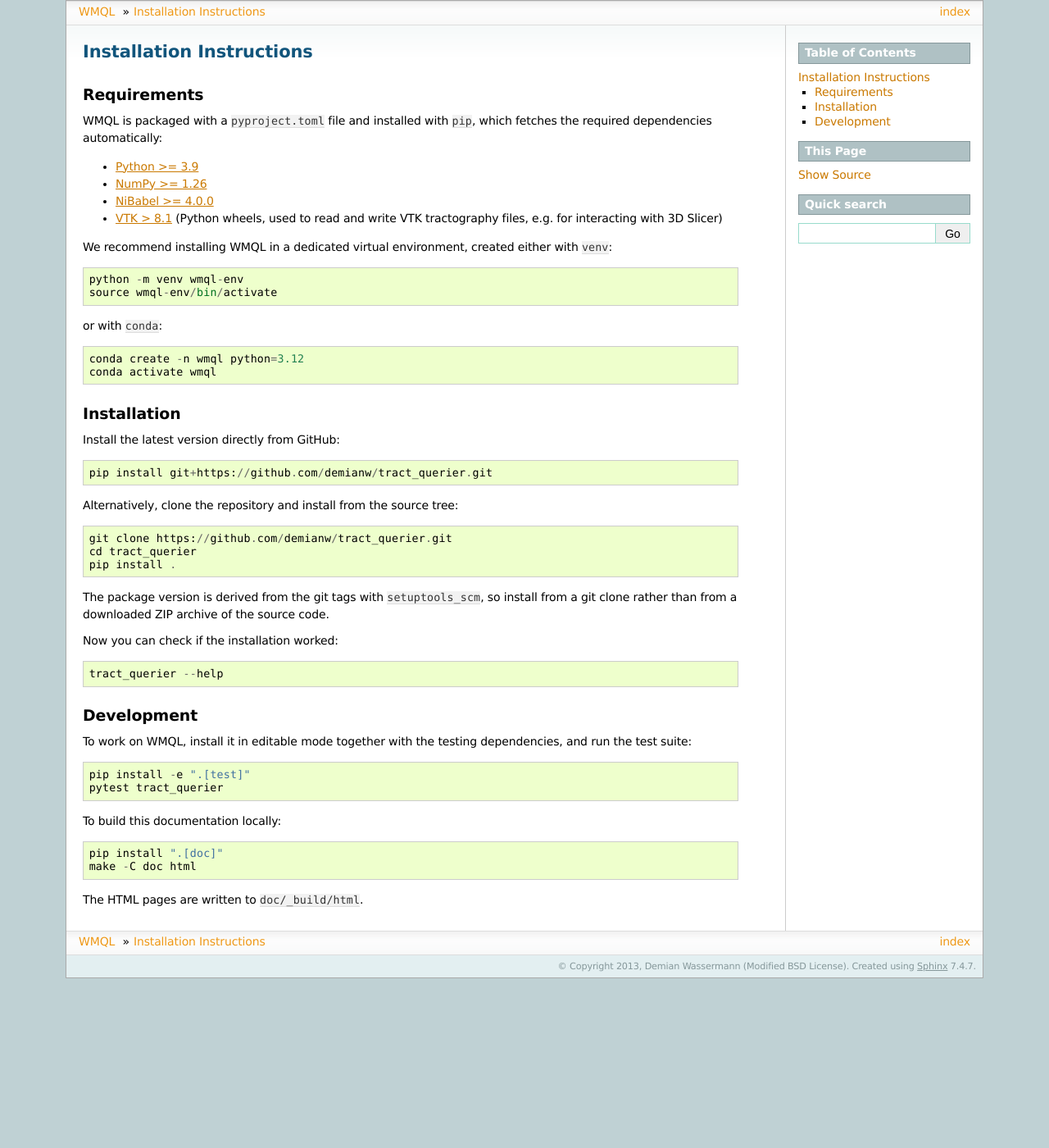
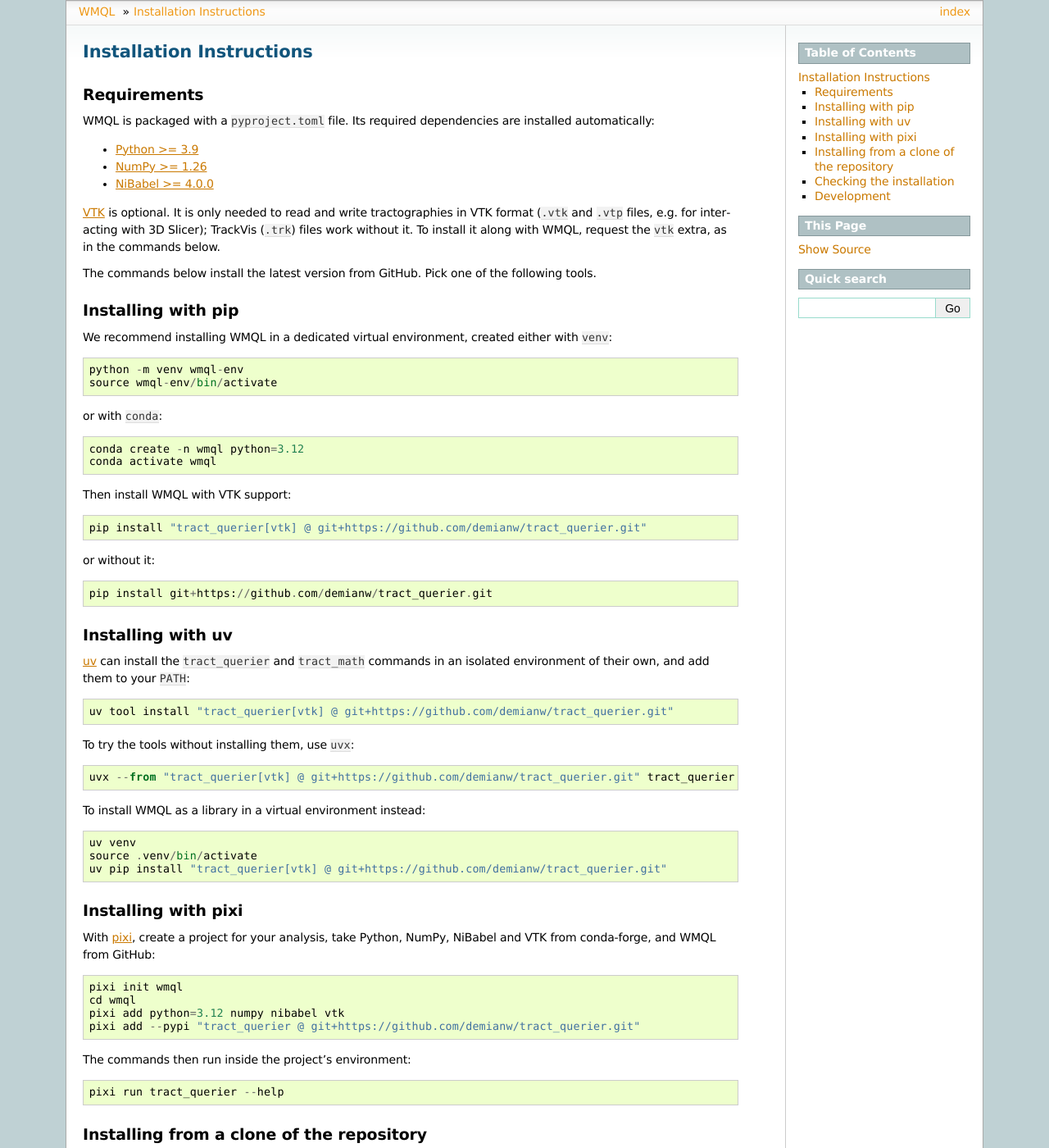
Before and after one commit to demianw/tract_querier, a Sphinx documentation site: the page built from doc/installation_instructions.rst, in a window 1280 px wide and 1400 px high. Shown: the whole window at 82% size. Built offline with Sphinx 7.4.7, drawn with Linux system fonts in a browser that asks for light colours; formulas are drawn with MathJax 3; the version number could not be read and is left out; some of the changed text lies outside the part shown.

Commit message:
ENH: Make VTK an optional dependency; document uv and pixi installs
VTK is only needed to read and write .vtk/.vtp tractographies, and
`tract_querier.tractography` already works without it, so move it from
the required dependencies to a `vtk` extra. TrackVis (.trk) files keep
working with NumPy and NiBabel alone.

- Fix the optional import: the VTK function names were added to
  `__all__` before importing them, so without VTK reading a .vtk file
  raised `NameError` instead of the intended message (and
  `from tract_querier.tractography import *` failed). The message now
  says how to install VTK, and the import-time warning is gone.
- CI: the `minimal` jobs install without VTK, the `latest` jobs with it.
- Installation docs: describe the `vtk` extra and add installation with
  uv (`uv tool install`, `uvx`, `uv pip`) and pixi, and the uv
  development workflow.
- Ignore `*.egg-info`.

Co-Authored-By: Claude Opus 5.5 <noreply@anthropic.com>

```diff
--- a/doc/installation_instructions.rst
+++ b/doc/installation_instructions.rst
@@ -6,15 +6,24 @@ Installation Instructions
 
 Requirements
 ------------
-WMQL is packaged with a ``pyproject.toml`` file and installed with ``pip``,
-which fetches the required dependencies automatically:
+WMQL is packaged with a ``pyproject.toml`` file. Its required dependencies are
+installed automatically:
 
 * `Python >= 3.9 <https://www.python.org>`_
 * `NumPy >= 1.26 <https://numpy.org>`_
 * `NiBabel >= 4.0.0 <https://nipy.org/nibabel/>`_
-* `VTK > 8.1 <https://vtk.org>`_ (Python wheels, used to read and write VTK
-  tractography files, e.g. for interacting with 3D Slicer)
 
+`VTK <https://vtk.org>`_ is optional. It is only needed to read and write
+tractographies in VTK format (``.vtk`` and ``.vtp`` files, e.g. for
+interacting with 3D Slicer); TrackVis (``.trk``) files work without it. To
+install it along with WMQL, request the ``vtk`` extra, as in the commands
+below.
+
+The commands below install the latest version from GitHub. Pick one of the
+following tools.
+
+Installing with pip
+-------------------
 We recommend installing WMQL in a dedicated virtual environment, created
 either with ``venv``::
 
@@ -26,23 +35,60 @@ or with ``conda``::
   conda create -n wmql python=3.12
   conda activate wmql
 
-Installation
-------------
+Then install WMQL with VTK support::
 
-Install the latest version directly from GitHub::
+  pip install "tract_querier[vtk] @ git+https://github.com/demianw/tract_querier.git"
+
+or without it::
 
   pip install git+https://github.com/demianw/tract_querier.git
 
-Alternatively, clone the repository and install from the source tree::
+Installing with uv
+------------------
+`uv <https://docs.astral.sh/uv/>`_ can install the ``tract_querier`` and
+``tract_math`` commands in an isolated environment of their own, and add them
+to your ``PATH``::
+
+  uv tool install "tract_querier[vtk] @ git+https://github.com/demianw/tract_querier.git"
+
+To try the tools without installing them, use ``uvx``::
+
+  uvx --from "tract_querier[vtk] @ git+https://github.com/demianw/tract_querier.git" tract_querier --help
+
+To install WMQL as a library in a virtual environment instead::
+
+  uv venv
+  source .venv/bin/activate
+  uv pip install "tract_querier[vtk] @ git+https://github.com/demianw/tract_querier.git"
+
+Installing with pixi
+--------------------
+With `pixi <https://pixi.sh>`_, create a project for your analysis, take
+Python, NumPy, NiBabel and VTK from conda-forge, and WMQL from GitHub::
+
+  pixi init wmql
+  cd wmql
+  pixi add python=3.12 numpy nibabel vtk
+  pixi add --pypi "tract_querier @ git+https://github.com/demianw/tract_querier.git"
+
+The commands then run inside the project's environment::
+
+  pixi run tract_querier --help
+
+Installing from a clone of the repository
+-----------------------------------------
+Clone the repository and install from the source tree::
 
   git clone https://github.com/demianw/tract_querier.git
   cd tract_querier
-  pip install .
+  pip install ".[vtk]"
 
 The package version is derived from the git tags with ``setuptools_scm``, so
 install from a git clone rather than from a downloaded ZIP archive of the
 source code.
 
+Checking the installation
+-------------------------
 Now you can check if the installation worked::
 
   tract_querier --help
@@ -53,7 +99,14 @@ Development
 To work on WMQL, install it in editable mode together with the testing
 dependencies, and run the test suite::
 
-  pip install -e ".[test]"
+  pip install -e ".[test,vtk]"
+  pytest tract_querier
+
+or, with uv::
+
+  uv venv
+  source .venv/bin/activate
+  uv pip install -e ".[test,vtk]"
   pytest tract_querier
 
 To build this documentation locally::
--- a/pyproject.toml
+++ b/pyproject.toml
@@ -26,12 +26,14 @@ classifiers = [
 dependencies = [
     "numpy>=1.26.0",
     "nibabel>=4.0.0",
-    "vtk>8.1.0"
 ]
 dynamic = ["version"]
 requires-python = ">=3.9"
 
 [project.optional-dependencies]
+vtk = [
+    "vtk>8.1.0",
+]
 doc = [
     "numpydoc",
     "sphinx",
```
Also changed, not shown: 3 other files.
